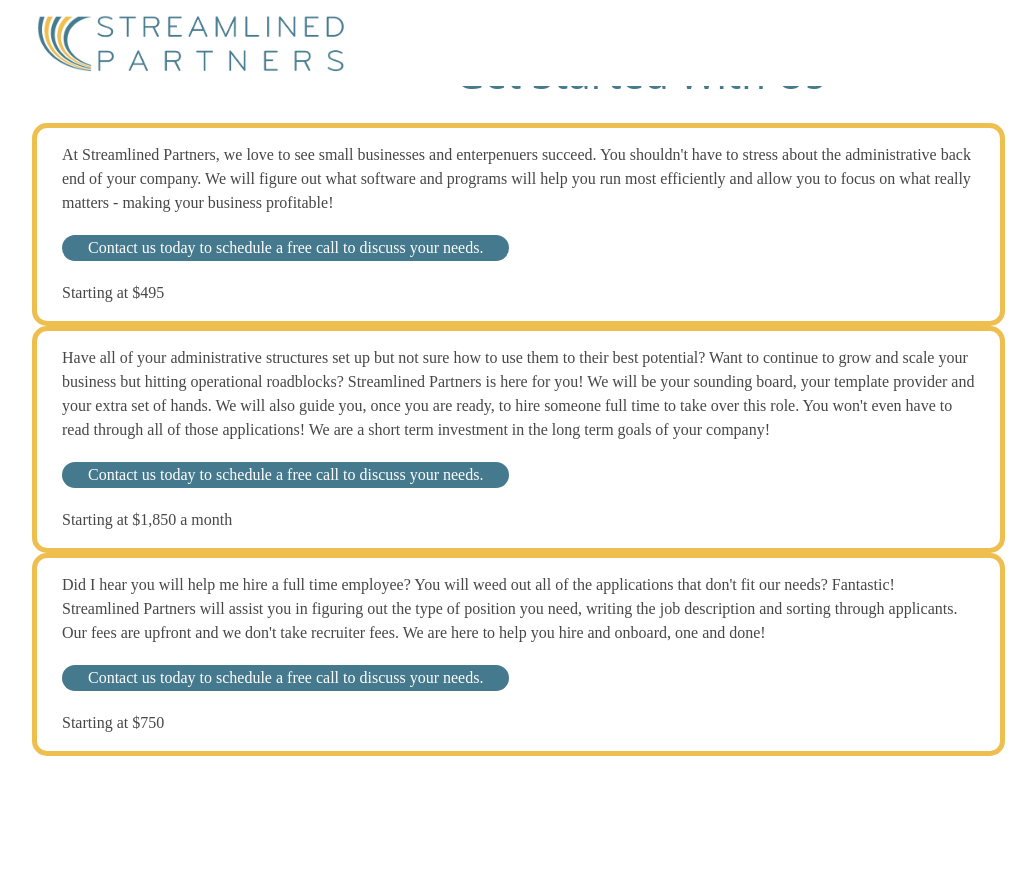
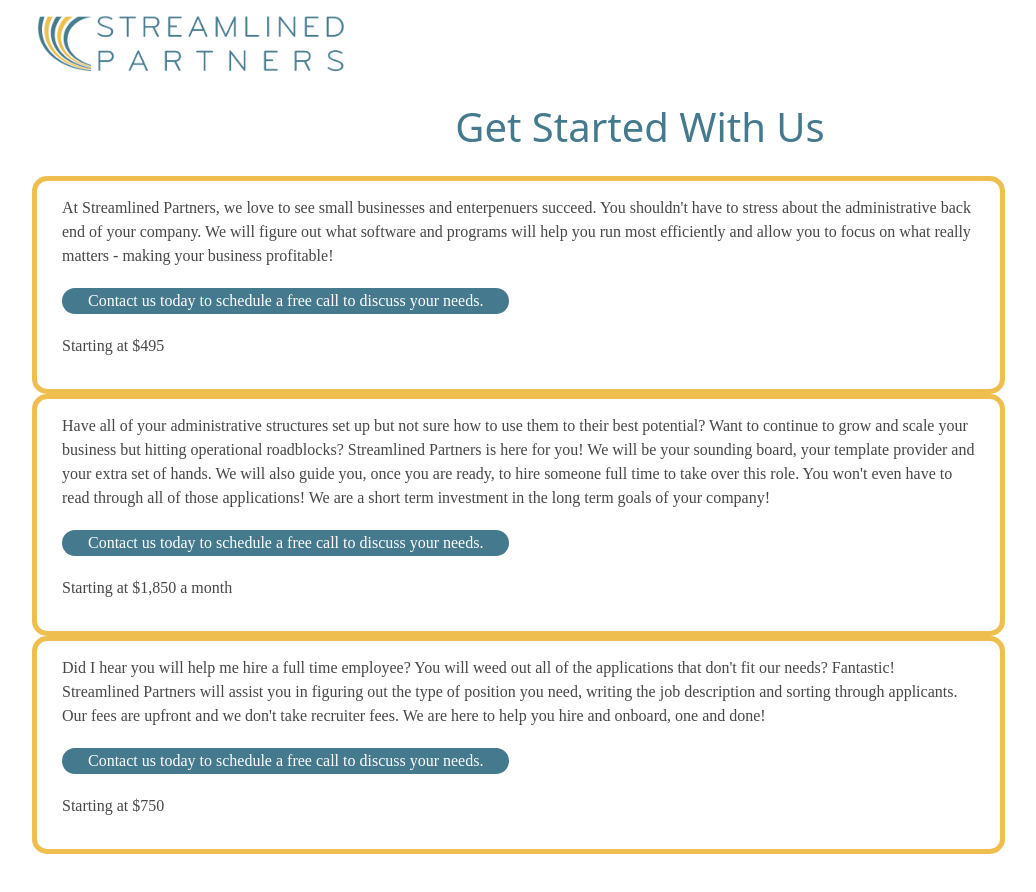
Before and after one commit to rhkearns/streamlined_1, a React (Create React App) app: page /packages in a window 1280 px wide. Shown: the top 892 px of the page, without its empty margins (0-1036 px from the left). Before the commit the page ends 806 px from the top, so only its background shows below. Built offline with nearby package versions, Linux system fonts and the light colour scheme; a web font is replaced by a local one.

Commit message:
packages css

```diff
--- a/src/pages/Packages/Packages.jsx
+++ b/src/pages/Packages/Packages.jsx
@@ -7,6 +7,8 @@ const Packages = () => {
 	return (
 		<div id="packages-page">
 			{/* <img src={cover_img} alt="cover" id="cover-img" /> */}
+			<br />
+			<br />
 			<h2 id="packages-title">Get Started With Us</h2>
 			<div className="packages">
 				<div id="systemization-package">
--- a/src/pages/Packages/Packages.scss
+++ b/src/pages/Packages/Packages.scss
@@ -22,7 +22,7 @@
 #onboarding-package {
 	border: 5px solid $yellow;
 	border-radius: 15px;
-	padding: 15px 25px 0 25px;
+	padding: 15px 25px 15px 25px;
 	color: $black;
 	background-color: rgba(255, 255, 255);;
   	width: 80%;
```
